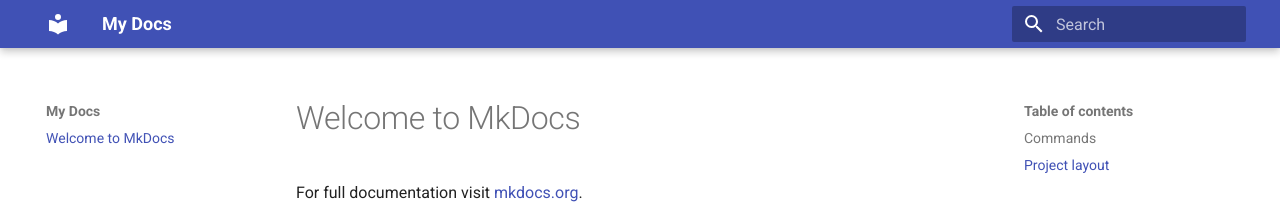
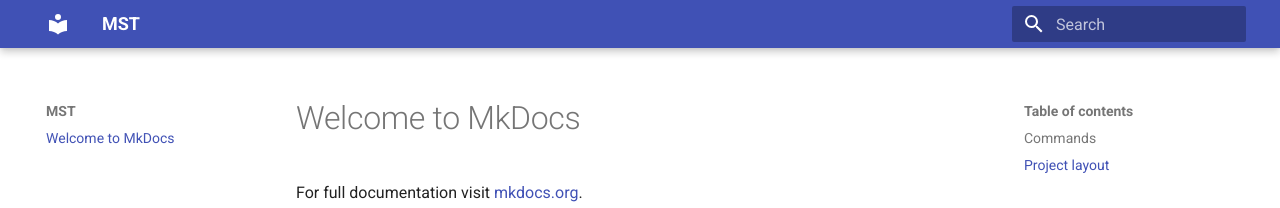
Before and after one commit to manishsharmatimilsina/mywebsite, an MkDocs documentation site: the page built from docs/index.md, in a window 1280 px wide. Shown: the top 208 px of the page. Built offline with MkDocs 1.6.1 and Material for MkDocs 9.7.7, drawn with Linux system fonts in a browser that asks for light colours.

Commit message:
Update mkdocs.yml

```diff
--- a/mkdocs.yml
+++ b/mkdocs.yml
@@ -1,2 +1,2 @@
-site_name: My Docs
+site_name: MST
 theme: material
```
